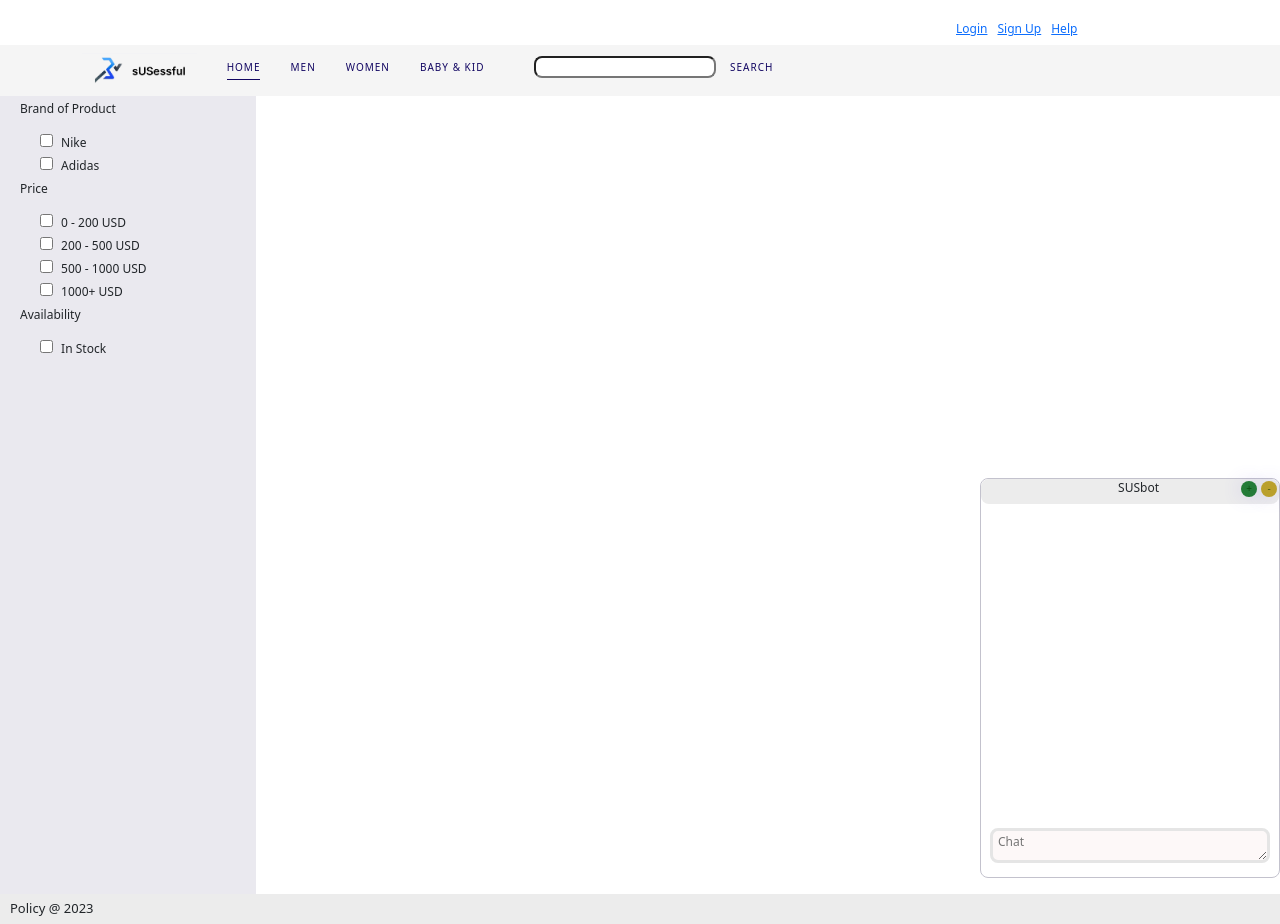
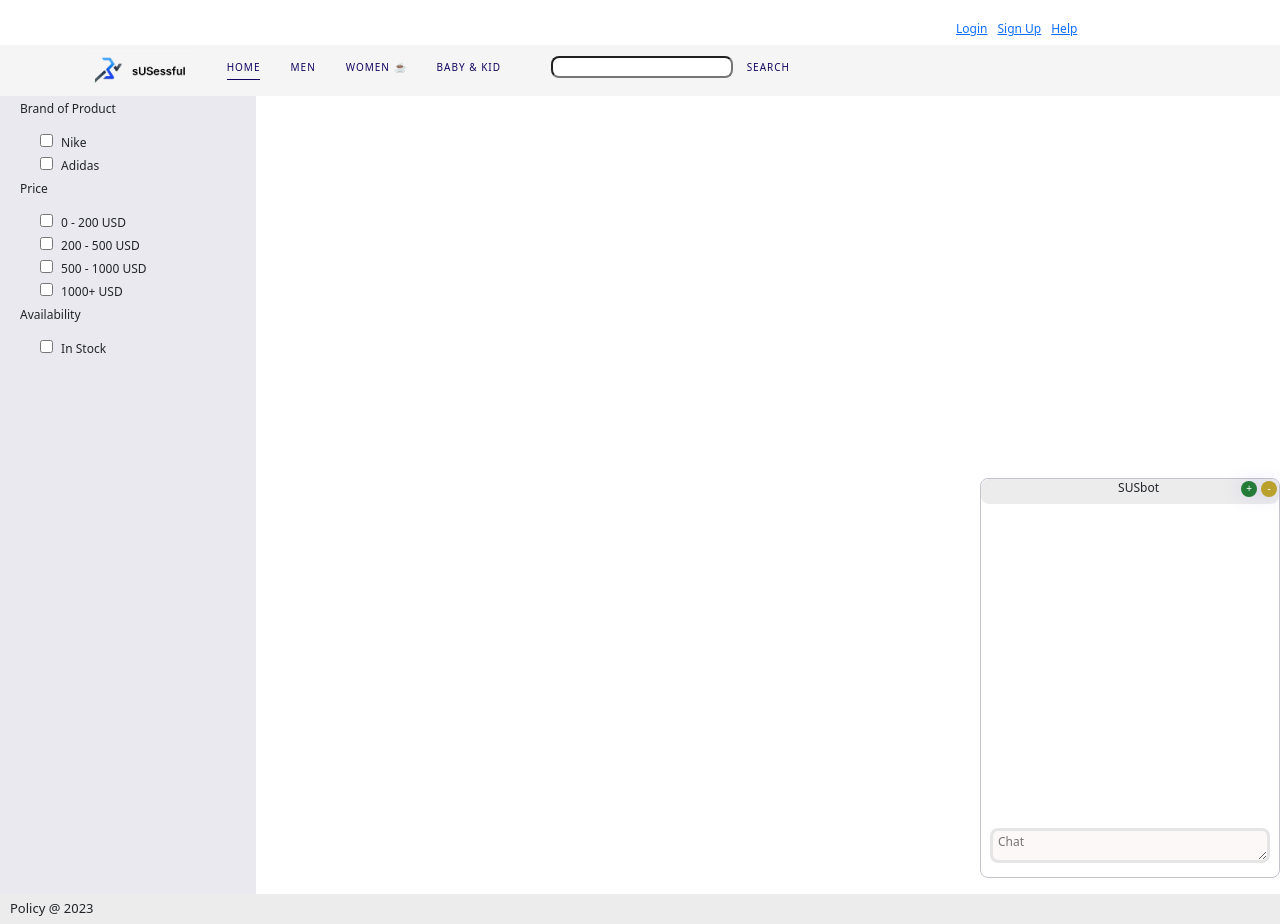
Before and after one commit to lcmd65/ecommerce-app, a Flask app: page /ecommerce in a window 1280 px wide. Run offline with Flask 3, Linux system fonts and the light colour scheme; data that the repository does not hold is empty; some libraries are stand-ins or nearby versions.

Commit message:
update css

```diff
--- a/app/static/css/base.css
+++ b/app/static/css/base.css
@@ -384,7 +384,7 @@ ol {
     width: 16px;
     height: 16px;
     background-color: rgb(36, 124, 55);
-    color: rgb(13, 82, 17);
+    color: #ffffff;
     position: static;
     font-size: 10px;
 }
@@ -398,7 +398,7 @@ ol {
     width: 16px;
     height: 16px;
     background-color: rgb(186, 160, 44);
-    color: rgb(81, 95, 18);
+    color: #ffffff;
     position: static;
     font-size: 10px;
 }
--- a/app/templates/base.html
+++ b/app/templates/base.html
@@ -55,7 +55,7 @@
                         <a href="/men">Men</a>
                         </li>
                         <li>
-                        <a href="/women">Women</a>
+                        <a href="/women">Women ☕</a>
                         </li>
                         <li>
                             <a href="/kid">Baby & Kid</a>
```
